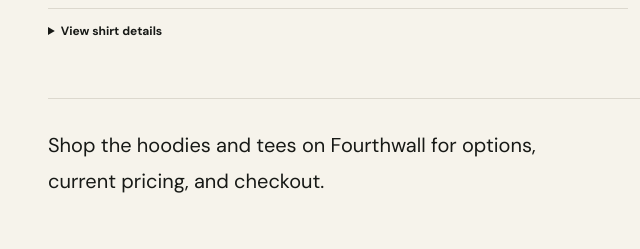
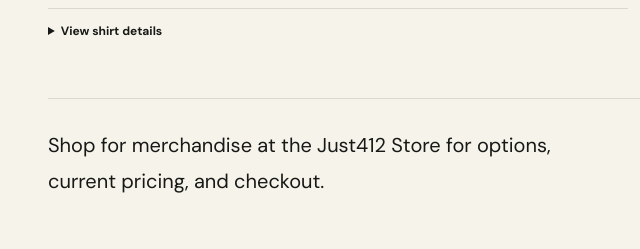
Before and after one commit to Justdrish412/just412-site, a plain HTML site: page index.html in a window 1280 px wide. Shown: the part 4180-4429 px from the top of the page, 0-640 px from the left. Drawn offline with Linux system fonts and the light colour scheme.

Commit message:
Update shop note to refer to Just412 Store

```diff
--- a/index.html
+++ b/index.html
@@ -150,7 +150,7 @@
             </details>
           </article>
         </div>
-        <div class="shop-note" id="shop-status"><p>Shop the hoodies and tees on Fourthwall for options, current pricing, and checkout.</p><a class="button button-dark" data-store-link href="https://just412-shop.fourthwall.com/">Shop Just412 Store <svg class="arrow-icon" viewBox="0 0 24 24" aria-hidden="true"><path d="M6 18 18 6M6 6h12v12"/></svg></a></div>
+        <div class="shop-note" id="shop-status"><p>Shop for merchandise at the Just412 Store for options, current pricing, and checkout.</p><a class="button button-dark" data-store-link href="https://just412-shop.fourthwall.com/">Shop Just412 Store <svg class="arrow-icon" viewBox="0 0 24 24" aria-hidden="true"><path d="M6 18 18 6M6 6h12v12"/></svg></a></div>
       </section>
 
       <figure class="courtney-feature" style="width: 100%; max-width: 100%; margin: 0;">
```
